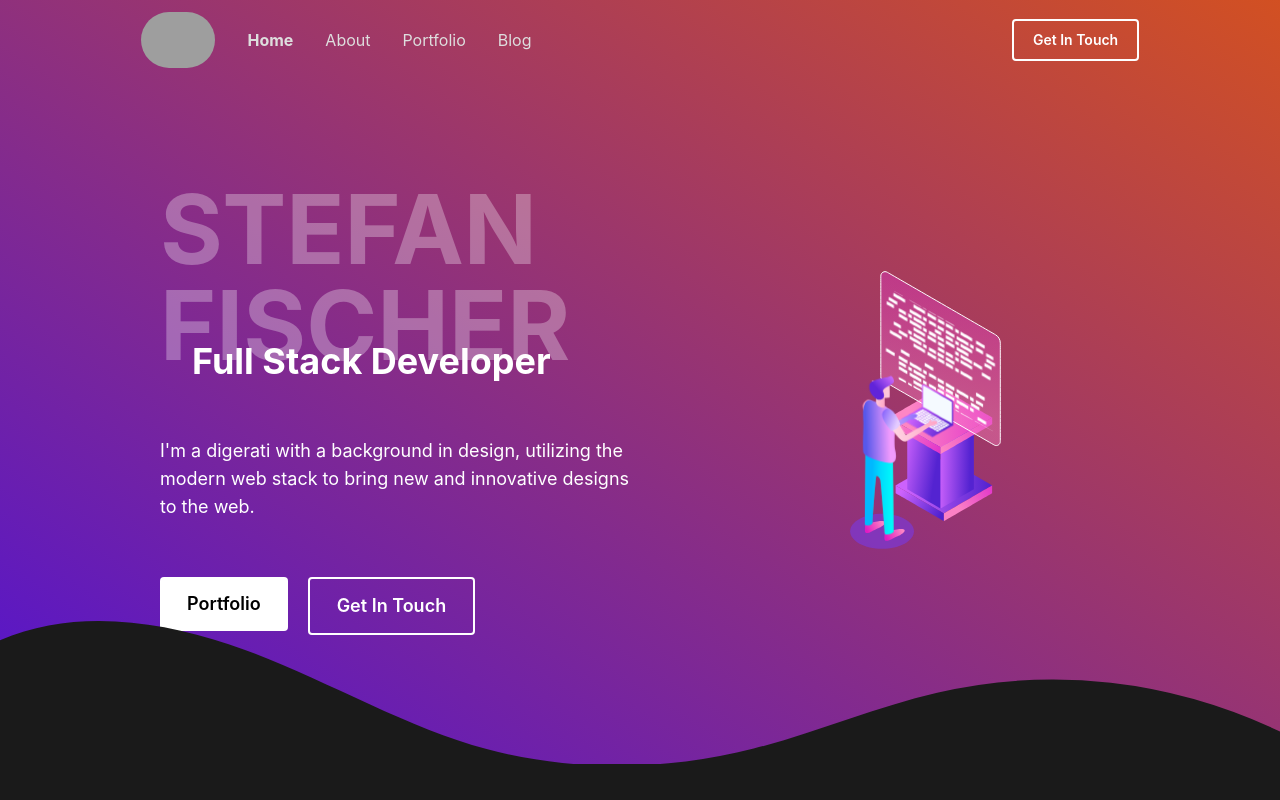
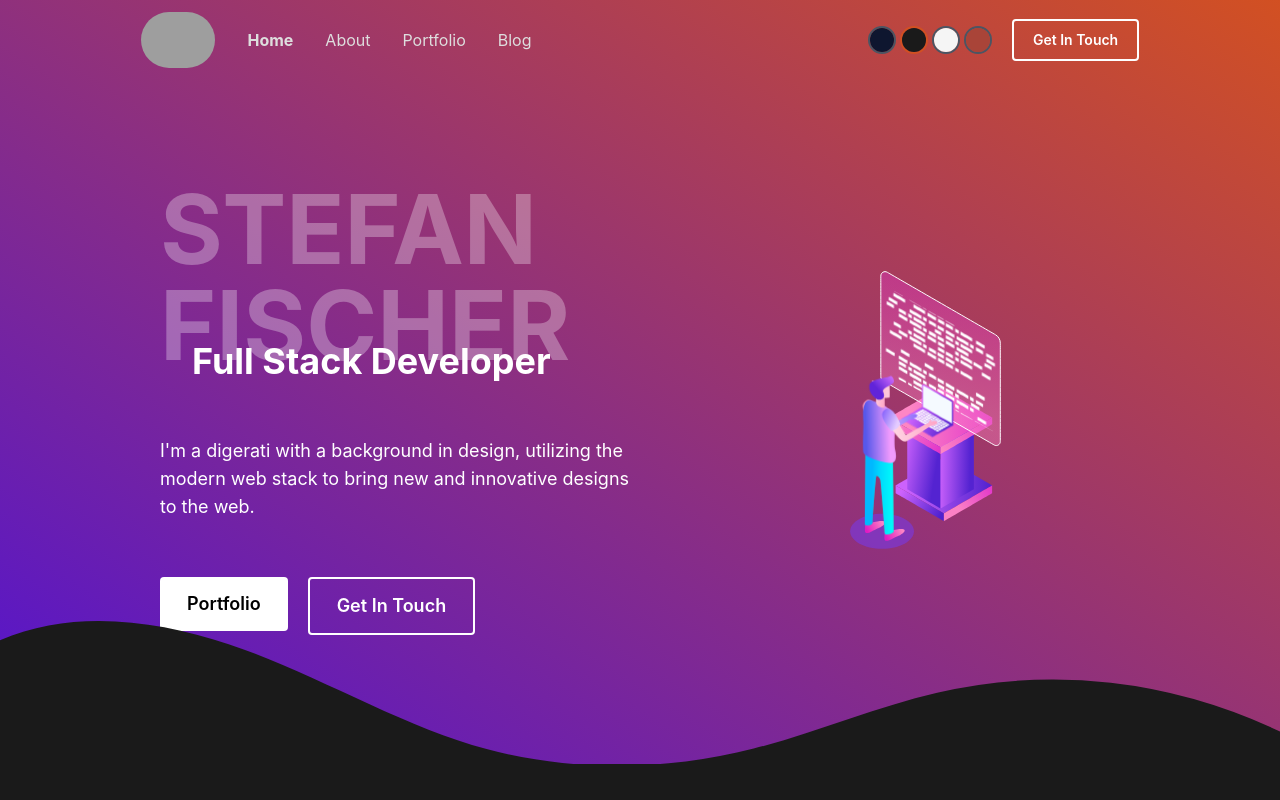
Before and after one commit to RevenantEverest/Stefischer, a React (Vite) app: page / in a window 1280 px wide. Shown: the top 800 px of the page. Built offline with nearby package versions, Linux system fonts and the light colour scheme; grey boxes are pictures that could not be loaded.

Commit message:
Add ThemeChanger to NavBar

```diff
--- a/src/navigation/NavBar/NavBar.tsx
+++ b/src/navigation/NavBar/NavBar.tsx
@@ -10,6 +10,8 @@ import { faBars } from '@fortawesome/free-solid-svg-icons';
 
 import { _HomeRoutes } from '@@navigation/_Routes';
 import { MobileNav } from '@@navigation/MobileNav';
+import { ThemeChangerContainer } from '@@containers/index';
+
 import GetInTouch from './GetInTouch';
 
 import { IMAGE_RESOURCES } from '@@constants';
@@ -111,7 +113,10 @@ function NavBar({ location }: NavBarProps) {
                             </Flex>
                         </Box>
                         <Box flex="1 1 auto" className="hidden md:flex md:justify-end md:items-center">
-                            <GetInTouch location={location} />
+                            <div className="flex gap-5 items-center justify-center">
+                                <ThemeChangerContainer />
+                                <GetInTouch location={location} />
+                            </div>
                         </Box>
                         <Box flex="1 1 auto" className="flex items-center justify-end md:hidden">
                             <div className="ml-4 mr-4 flex md:hidden justify-center content-center items-center" onClick={() => setIsMobileOpen(!isMobileOpen)}>
```
